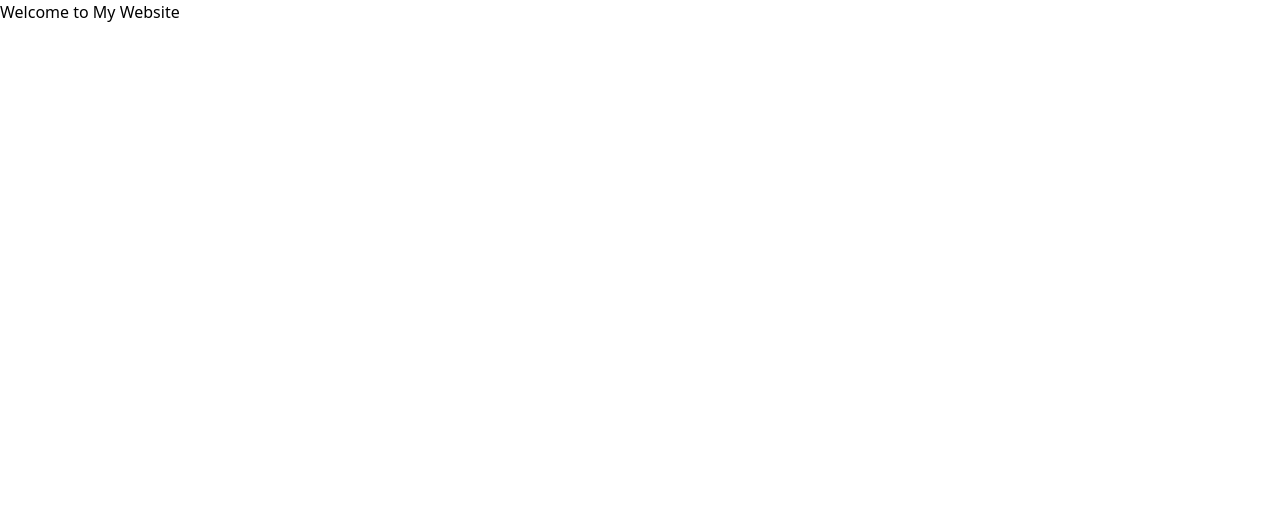
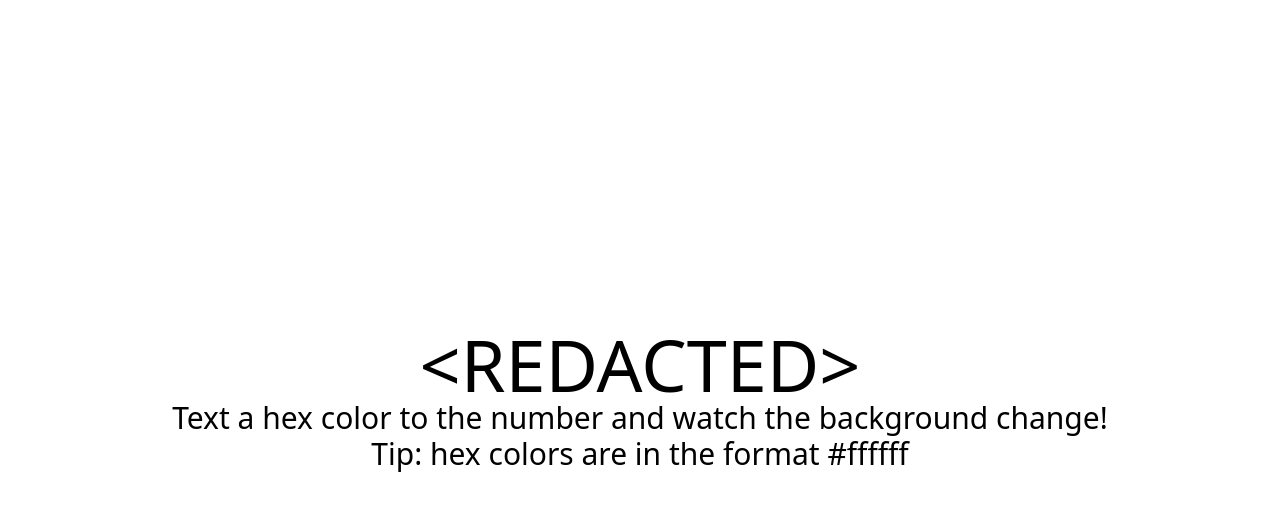
Before and after one commit to Luke-Oldenburg/club-rush-24, a website: page frontend/index.html in a window 1280 px wide. Drawn offline with nearby package versions, Linux system fonts and the light colour scheme; no server answers.

Commit message:
Add center text

```diff
--- a/frontend/index.html
+++ b/frontend/index.html
@@ -16,8 +16,10 @@
     </script>
   </head>
   <body>
-    <main>
-        <h1>Welcome to My Website</h1>
+    <main class="flex flex-col items-center justify-center h-screen">
+        <h1 class="text-7xl">&lt;REDACTED&gt;</h1>
+        <p class="text-3xl">Text a hex color to the number and watch the background change!</p>
+        <p class="text-3xl">Tip: hex colors are in the format #ffffff</p>
     </main>
   </body>
 </html>
```
